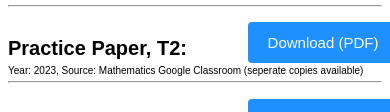
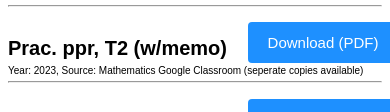
Before and after one commit to Chanlanfan/sacsstudy.github.io, a plain HTML site: page Sections/Study/Grade9/Maths/grade9TermMath.html in a window 390 px wide. Shown: the part 183-295 px from the top of the page. Drawn offline with Linux system fonts and the light colour scheme.

Commit message:
fixed long text on mobile in gr 9 Math

```diff
--- a/Sections/Study/Grade9/Maths/grade9TermMath.html
+++ b/Sections/Study/Grade9/Maths/grade9TermMath.html
@@ -28,7 +28,7 @@
         </div>
 
         <div id="DOWNLOAD">
-          <h2>Practice Paper, T2:</h2>
+          <h2 id="desktop"></h2>
           <a href="/Sections/Study/Grade9/Maths/Math_Practice2023T2both.pdf" target="_blank">
           <button>Download (PDF)</button>
           </a>
--- a/styles.css
+++ b/styles.css
@@ -295,8 +295,9 @@ top: -145px;
     position: relative;
     top: -150px;
 }
-
-
+#desktop::after {
+    content: 'Practice Paper, T2 (w/memo):';
+            }
 @media screen and (max-width: 500px) and (max-height:1000px){
     #Suggest {
     visibility: hidden;
@@ -329,6 +330,7 @@ top: -145px;
     font-size: 20px;
 }
 
+
 #DOWNLOAD button {
     left: 240px;
 }
@@ -345,4 +347,7 @@ top: -145px;
         top: -135px;
         }
 
+        #desktop::after {
+content: 'Prac. ppr, T2 (w/memo)';
+        }
     }
```
